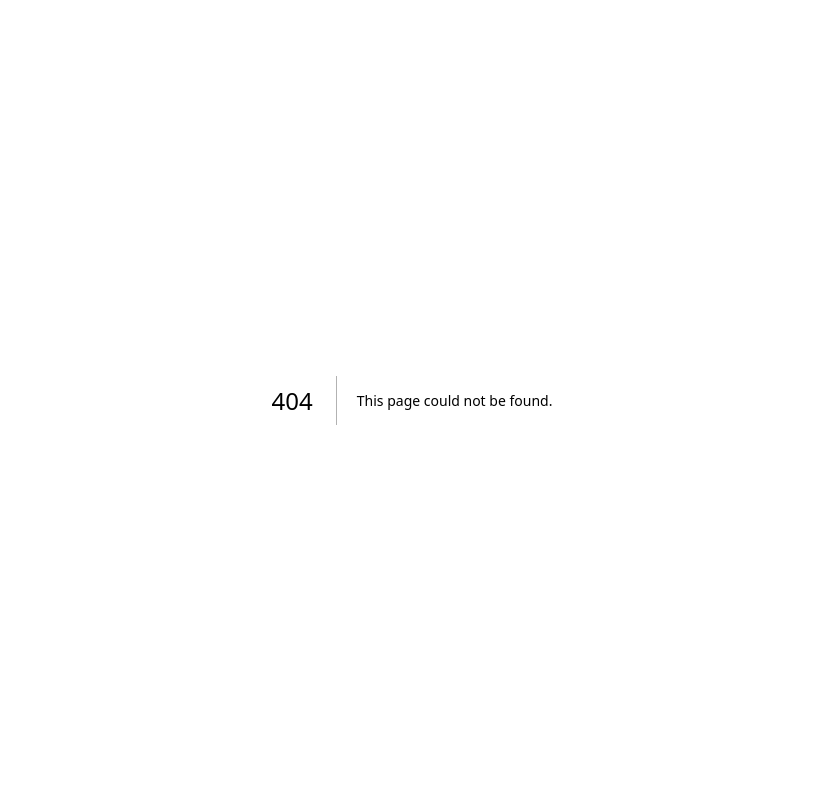
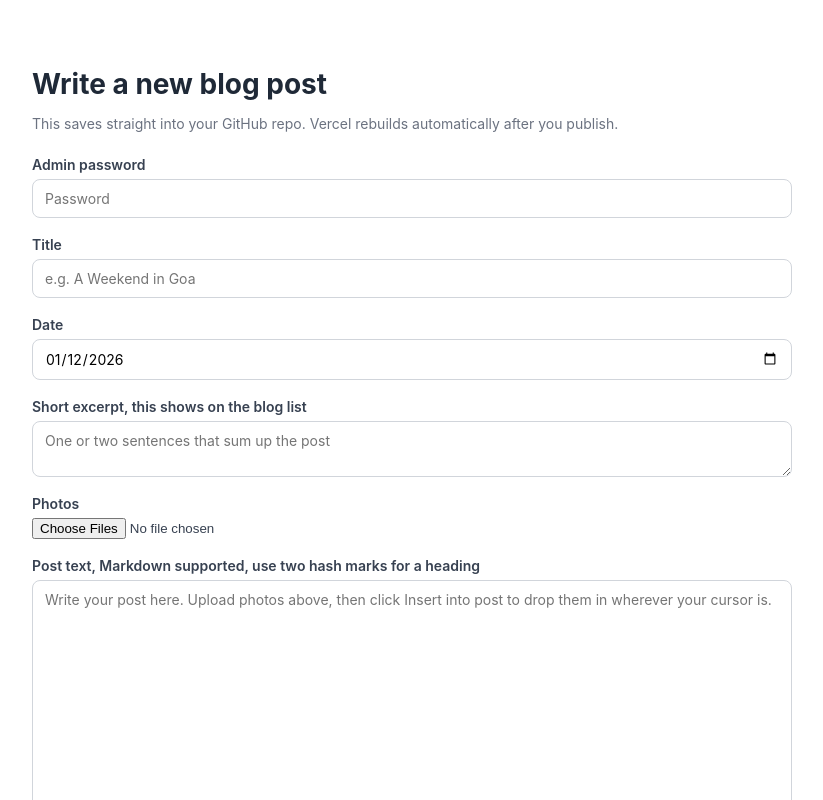
Before and after one commit to prudhvikumar344-cmyk/nextjs-boilerplate, a Next.js app: page /admin in a window 1280 px wide. Before the commit this address had no page. Shown: the top 800 px of the page, without its empty margins (228-1051 px from the left). Built offline with nearby package versions, Linux system fonts and the light colour scheme.

Commit message:
Create index.js

```diff
--- /dev/null
+++ b/pages/admin/index.js
@@ -0,0 +1,188 @@
+import { useState, useRef } from 'react';
+import Head from 'next/head';
+
+function slugify(str) {
+  return str
+    .toLowerCase()
+    .trim()
+    .replace(/[^a-z0-9\s-]/g, '')
+    .replace(/\s+/g, '-')
+    .replace(/-+/g, '-')
+    .replace(/^-|-$/g, '');
+}
+
+export default function AdminPage() {
+  const [password, setPassword] = useState('');
+  const [title, setTitle] = useState('');
+  const [excerpt, setExcerpt] = useState('');
+  const [date, setDate] = useState(() => new Date().toISOString().slice(0, 10));
+  const [body, setBody] = useState('');
+  const [images, setImages] = useState([]);
+  const [status, setStatus] = useState(null);
+  const [submitting, setSubmitting] = useState(false);
+  const bodyRef = useRef(null);
+
+  function handleImageSelect(e) {
+    const files = Array.from(e.target.files || []);
+    files.forEach((file) => {
+      const reader = new FileReader();
+      reader.onload = () => {
+        setImages((prev) => [...prev, { filename: file.name, dataUrl: reader.result }]);
+      };
+      reader.readAsDataURL(file);
+    });
+    e.target.value = '';
+  }
+
+  function insertImageTag(img) {
+    const slug = slugify(title) || 'post';
+    const tag = `![${img.filename}](/blog-images/${slug}/${img.filename})`;
+    const textarea = bodyRef.current;
+    if (!textarea) {
+      setBody((b) => `${b}\n\n${tag}\n`);
+      return;
+    }
+    const start = textarea.selectionStart;
+    const end = textarea.selectionEnd;
+    const next = body.slice(0, start) + `\n\n${tag}\n\n` + body.slice(end);
+    setBody(next);
+    requestAnimationFrame(() => {
+      textarea.focus();
+      const pos = start + tag.length + 4;
+      textarea.setSelectionRange(pos, pos);
+    });
+  }
+
+  function removeImage(filename) {
+    setImages((prev) => prev.filter((img) => img.filename !== filename));
+  }
+
+  async function handleSubmit(e) {
+    e.preventDefault();
+    setStatus(null);
+    if (!password) {
+      setStatus({ type: 'error', message: 'Enter the admin password.' });
+      return;
+    }
+    if (!title.trim() || !body.trim()) {
+      setStatus({ type: 'error', message: 'Title and body are required.' });
+      return;
+    }
+    setSubmitting(true);
+    try {
+      const res = await fetch('/api/admin/publish', {
+        method: 'POST',
+        headers: { 'Content-Type': 'application/json' },
+        body: JSON.stringify({
+          password,
+          title,
+          excerpt,
+          date,
+          body,
+          images: images.map((img) => ({ filename: img.filename, dataUrl: img.dataUrl })),
+        }),
+      });
+      const data = await res.json();
+      if (!res.ok) {
+        setStatus({ type: 'error', message: data.error || 'Something went wrong.' });
+      } else {
+        setStatus({ type: 'ok', message: `Published! It will be live at ${data.url} in a minute or two, once Vercel finishes building.` });
+        setTitle('');
+        setExcerpt('');
+        setBody('');
+        setImages([]);
+      }
+    } catch (err) {
+      setStatus({ type: 'error', message: 'Network error, please try again.' });
+    } finally {
+      setSubmitting(false);
+    }
+  }
+
+  return (
+    <>
+      <Head>
+        <title>New blog post admin</title>
+        <meta name="robots" content="noindex,nofollow" />
+      </Head>
+      <div className="wrap">
+        <h1>Write a new blog post</h1>
+        <p className="hint">This saves straight into your GitHub repo. Vercel rebuilds automatically after you publish.</p>
+        <form onSubmit={handleSubmit}>
+          <label>
+            Admin password
+            <input type="password" value={password} onChange={(e) => setPassword(e.target.value)} placeholder="Password" />
+          </label>
+
+          <label>
+            Title
+            <input type="text" value={title} onChange={(e) => setTitle(e.target.value)} placeholder="e.g. A Weekend in Goa" />
+          </label>
+
+          <label>
+            Date
+            <input type="date" value={date} onChange={(e) => setDate(e.target.value)} />
+          </label>
+
+          <label>
+            Short excerpt, this shows on the blog list
+            <textarea rows={2} value={excerpt} onChange={(e) => setExcerpt(e.target.value)} placeholder="One or two sentences that sum up the post" />
+          </label>
+
+          <label>
+            Photos
+            <input type="file" accept="image/*" multiple onChange={handleImageSelect} />
+          </label>
+
+          {images.length > 0 && (
+            <div className="thumbs">
+              {images.map((img) => (
+                <div className="thumb" key={img.filename}>
+                  <img src={img.dataUrl} alt={img.filename} />
+                  <span>{img.filename}</span>
+                  <div className="thumbActions">
+                    <button type="button" onClick={() => insertImageTag(img)}>Insert into post</button>
+                    <button type="button" className="remove" onClick={() => removeImage(img.filename)}>Remove</button>
+                  </div>
+                </div>
+              ))}
+            </div>
+          )}
+
+          <label>
+            Post text, Markdown supported, use two hash marks for a heading
+            <textarea rows={16} ref={bodyRef} value={body} onChange={(e) => setBody(e.target.value)} placeholder="Write your post here. Upload photos above, then click Insert into post to drop them in wherever your cursor is." />
+          </label>
+
+          <button type="submit" disabled={submitting} className="submit">
+            {submitting ? 'Publishing...' : 'Publish post'}
+          </button>
+
+          {status && <p className={status.type === 'ok' ? 'ok' : 'error'}>{status.message}</p>}
+        </form>
+      </div>
+      <style jsx>{`
+        .wrap { max-width: 760px; margin: 0 auto; padding: 40px 20px 80px; font-family: -apple-system, Inter, sans-serif; color: #1f2937; }
+        h1 { font-size: 28px; margin-bottom: 4px; }
+        .hint { color: #6b7280; margin-bottom: 24px; font-size: 14px; }
+        form { display: flex; flex-direction: column; gap: 18px; }
+        label { display: flex; flex-direction: column; gap: 6px; font-size: 14px; font-weight: 600; color: #374151; }
+        input[type="text"], input[type="password"], input[type="date"], textarea {
+          font: inherit; font-weight: 400; padding: 10px 12px; border: 1px solid #d1d5db; border-radius: 8px; resize: vertical;
+        }
+        input:focus, textarea:focus { outline: none; border-color: #4f46e5; box-shadow: 0 0 0 3px rgba(79,70,229,0.15); }
+        .thumbs { display: flex; flex-wrap: wrap; gap: 12px; }
+        .thumb { border: 1px solid #e5e7eb; border-radius: 8px; padding: 8px; width: 140px; font-size: 12px; }
+        .thumb img { width: 100%; height: 90px; object-fit: cover; border-radius: 6px; }
+        .thumb span { display: block; margin: 6px 0; word-break: break-all; color: #6b7280; }
+        .thumbActions { display: flex; flex-direction: column; gap: 4px; }
+        .thumbActions button { font-size: 12px; padding: 4px 6px; border-radius: 6px; border: 1px solid #d1d5db; background: white; cursor: pointer; }
+        .thumbActions .remove { color: #b91c1c; border-color: #fecaca; }
+        .submit { align-self: flex-start; background: #4f46e5; color: white; border: none; padding: 12px 22px; border-radius: 8px; font-weight: 600; cursor: pointer; }
+        .submit:disabled { opacity: 0.6; cursor: not-allowed; }
+        .ok { color: #047857; font-size: 14px; }
+        .error { color: #b91c1c; font-size: 14px; }
+      `}</style>
+    </>
+  );
+}
```
